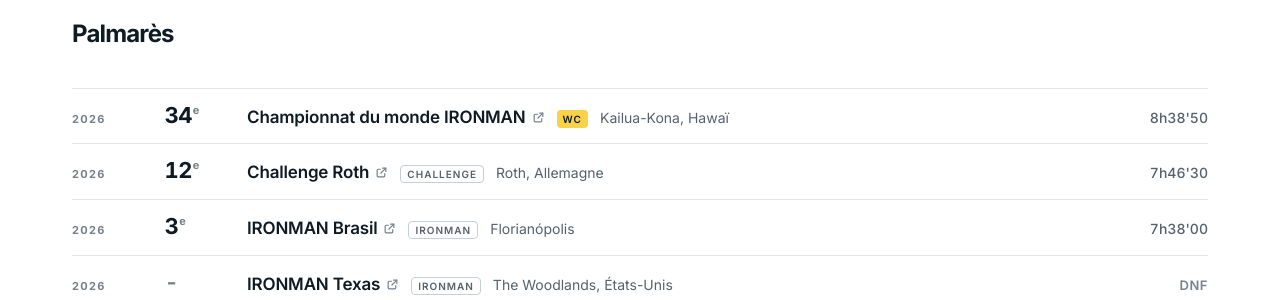
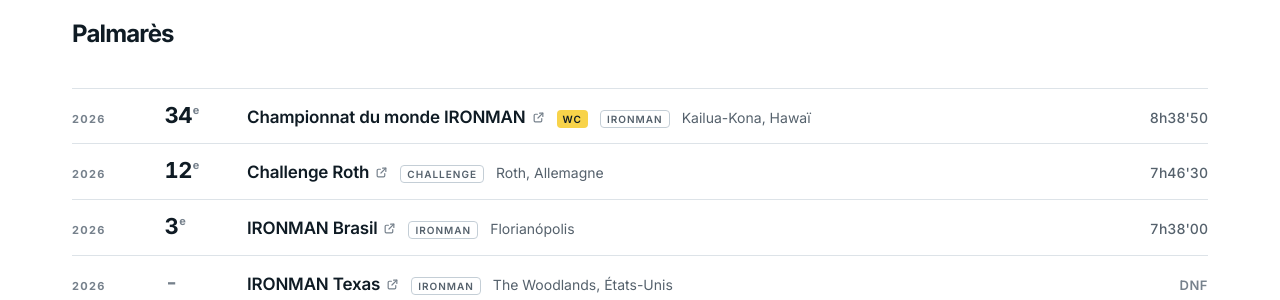
Before and after one commit to arnaudguilloux-web/site-arnaud-guilloux, a PHP site: page /index.php in a window 1280 px wide. Shown: the part 1699-1999 px from the top of the page. Run offline with PHP 8.4, Linux system fonts and the light colour scheme.

Commit message:
Palmarès: label IRONMAN aussi sur les championnats du monde (en plus du badge WC)
Co-Authored-By: Claude Sonnet 5.5 <noreply@anthropic.com>
Claude-Session: https://claude.ai/code/session_0197ajPqd3WGEmMor7rfkrca

```diff
--- a/lib_view.php
+++ b/lib_view.php
@@ -64,10 +64,13 @@ function results_rows(array $c): array
 }
 
 /* Famille de course affichée en label : IRONMAN 70.3, IRONMAN ou Challenge (vide pour les autres courses).
-   Déduite du nom ; les championnats du monde n'en ont pas (le nom et le badge WC suffisent). */
+   Déduite du nom ; les championnats du monde IRONMAN reçoivent IRONMAN en plus du badge WC. */
 function race_label(array $r): string
 {
     $name = trim((string) ($r['race'] ?? ''));
+    if (!empty($r['worlds']) && preg_match('/IRONMAN/i', $name . ' ' . ($r['race_en'] ?? ''))) {
+        return 'IRONMAN'; // championnats du monde IRONMAN : label IRONMAN en plus du badge WC
+    }
     if (preg_match('/^IRONMAN\b.*\b70\.3\b/i', $name)) {
         return 'IRONMAN 70.3';
     }
@@ -103,7 +106,7 @@ function result_li(array $r, string $badgeTitle, string $badgeText): string
     if (!empty($r['worlds'])) {
         $h .= '<span class="badge" title="' . e($badgeTitle) . '">' . e($badgeText) . '</span>';
     }
-    $kind = empty($r['worlds']) ? race_label($r) : '';
+    $kind = race_label($r);
     if ($kind !== '') {
         $h .= '<span class="kind">' . e($kind) . '</span>';
     }
```
